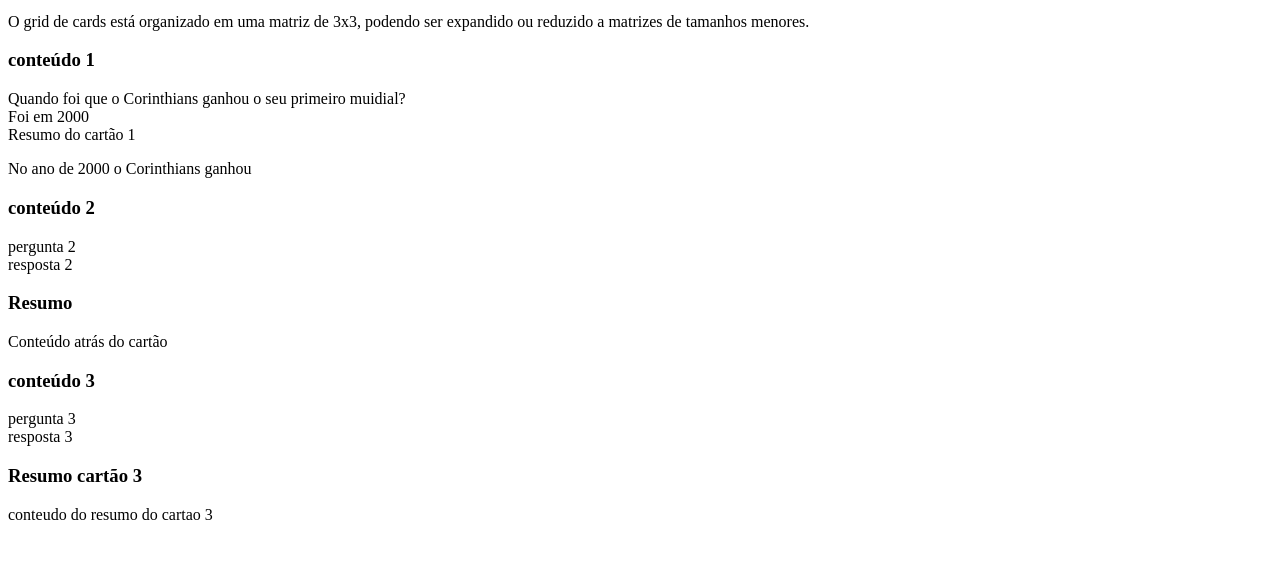
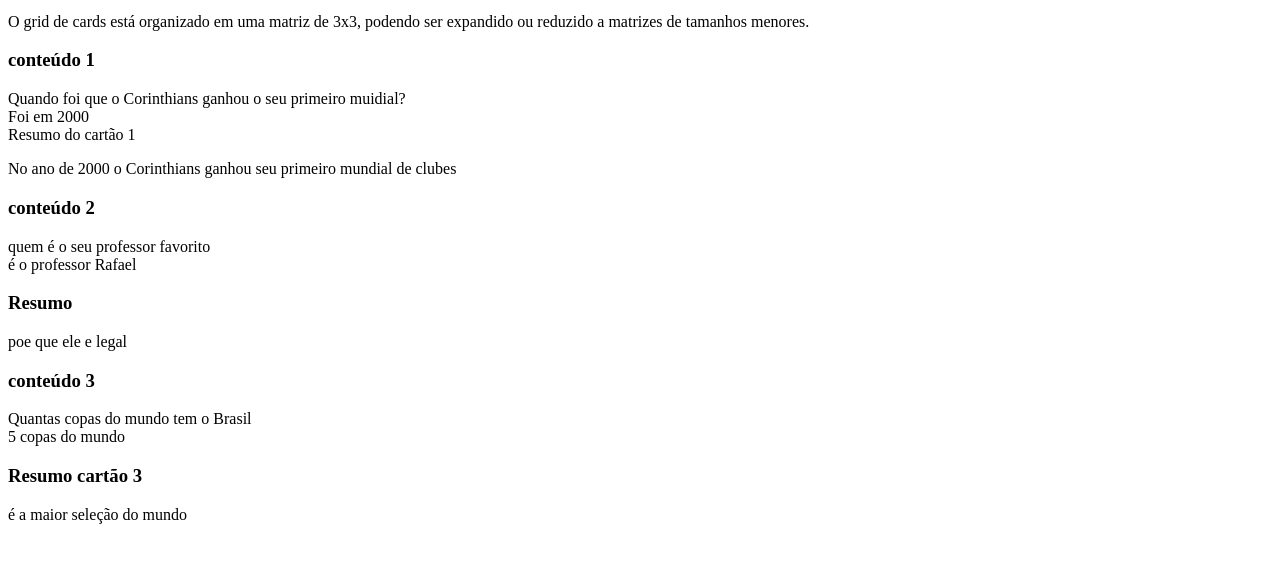
Before and after one commit to Leandro0800/FlashCards, a plain HTML site: page index.html in a window 1280 px wide. Shown: the part 135-698 px from the top of the page. Drawn offline with Linux system fonts and the light colour scheme.

Commit message:
Update index.html

```diff
--- a/index.html
+++ b/index.html
@@ -36,7 +36,7 @@
                             </div>
                             <div class="card-back"
                                 <h3>Resumo do cartão 1</h3>
-                                <p>No ano de 2000 o Corinthians ganhou </p>
+                                <p>No ano de 2000 o Corinthians ganhou seu primeiro mundial de clubes </p>
                             </div>
                         </div>
                     </div>
@@ -50,12 +50,12 @@
                                 <div class="design-conteudo">
                                     <h3>conteúdo 2</h3>
                                 </div>
-                                <div class="cartao-conteudo-pergunta">pergunta 2</div>
-                                <div class="cartao-conteudo-resposta">resposta 2</div>
+                                <div class="cartao-conteudo-pergunta">quem é o seu professor favorito</div>
+                                <div class="cartao-conteudo-resposta">é o professor Rafael</div>
                             </div>
                             <div class="card-back">
                                 <h3>Resumo</h3>
-                                <p>Conteúdo atrás do cartão</p>
+                                <p>poe que ele e legal</p>
                             </div>
                         </div>
                     </div>
@@ -69,11 +69,11 @@
                                 <div class="design-conteudo">
                                     <h3>conteúdo 3</h3>
                                 </div>
-                                <div class="cartao-conteudo-pergunta">pergunta 3</div>
-                                <div class="cartao-conteudo-resposta">resposta 3</div>
+                                <div class="cartao-conteudo-pergunta">Quantas copas do mundo tem o Brasil</div>
+                                <div class="cartao-conteudo-resposta">5 copas do mundo</div>
                             <div class="card-back">
                                 <h3>Resumo cartão 3</h3>
-                                <p>conteudo do resumo do cartao 3</p>
+                                <p>é a maior seleção do mundo</p>
                             </div>
                         </div>
                     </div>
```
